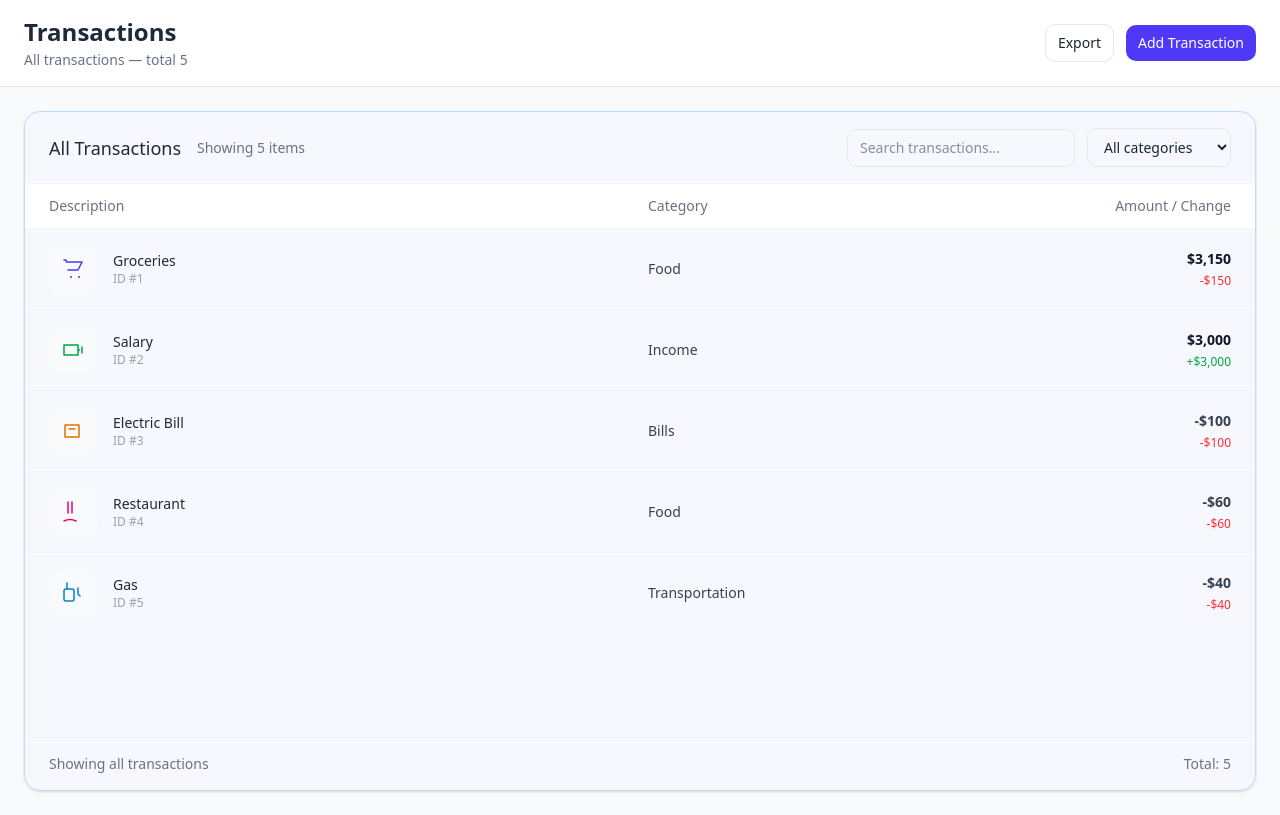
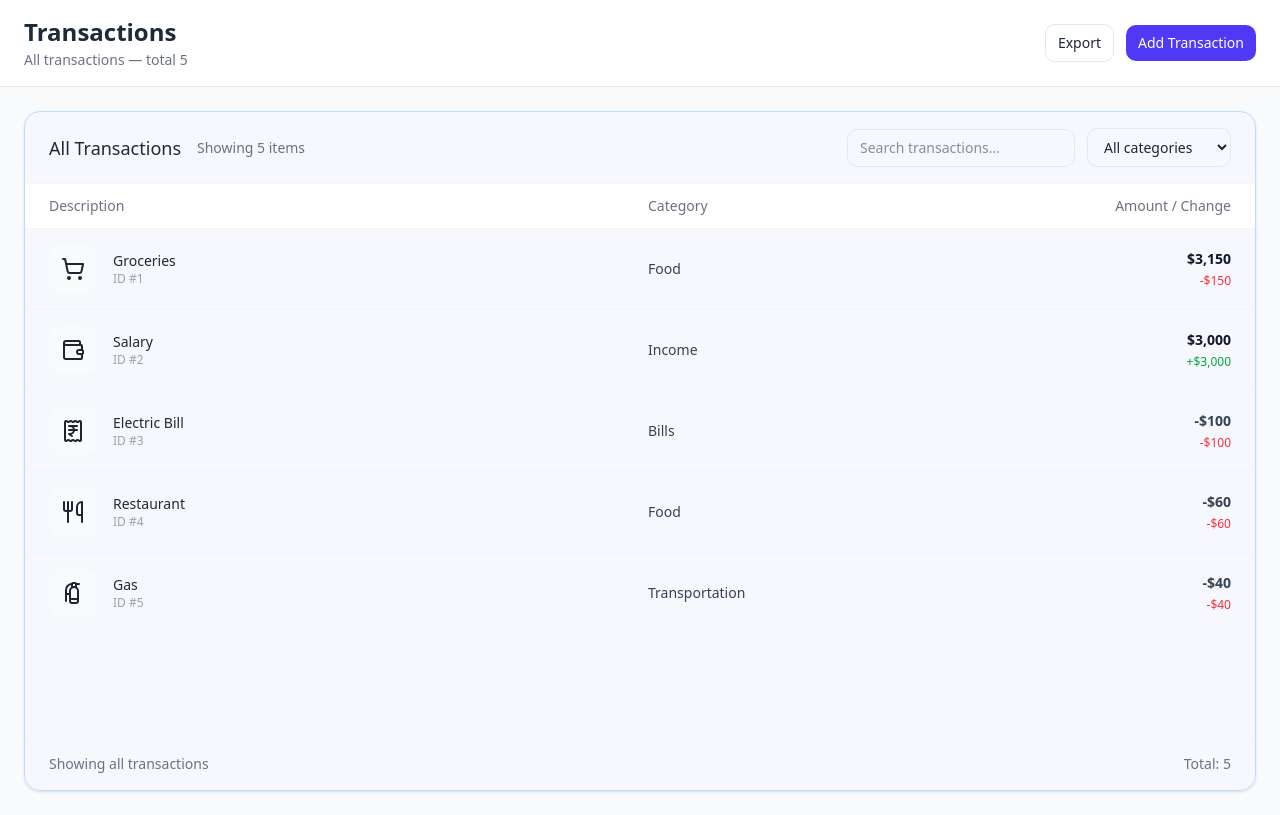
Before and after one commit to Pratik-k-sahoo/AI-Finance-Manager, a React (Vite) app: page /transaction in a window 1280 px wide. Built offline with nearby package versions, Linux system fonts and the light colour scheme.

Commit message:
Icons changed

```diff
--- a/src/pages/Transaction.jsx
+++ b/src/pages/Transaction.jsx
@@ -1,3 +1,9 @@
+import { Wallet } from "lucide-react";
+import { Utensils } from "lucide-react";
+import { BringToFront } from "lucide-react";
+import { FireExtinguisher } from "lucide-react";
+import { ReceiptIndianRupee } from "lucide-react";
+import { ShoppingCart } from "lucide-react";
 import React from "react";
 
 
@@ -14,48 +20,27 @@ const Icon = ({ name }) => {
   switch (name) {
     case "cart":
       return (
-        <svg className="w-6 h-6 text-indigo-600" viewBox="0 0 24 24" fill="none" aria-hidden>
-          <path d="M3 3h2l.4 2M7 13h10l4-8H5.4" stroke="currentColor" strokeWidth="1.5" strokeLinecap="round" strokeLinejoin="round"/>
-          <circle cx="10" cy="20" r="1" fill="currentColor"/>
-          <circle cx="18" cy="20" r="1" fill="currentColor"/>
-        </svg>
+        <ShoppingCart />
       );
     case "wallet":
       return (
-        <svg className="w-6 h-6 text-green-600" viewBox="0 0 24 24" fill="none" aria-hidden>
-          <path d="M3 7h14v10H3z" stroke="currentColor" strokeWidth="1.5" strokeLinecap="round" strokeLinejoin="round"/>
-          <path d="M21 9v6" stroke="currentColor" strokeWidth="1.5" strokeLinecap="round" strokeLinejoin="round"/>
-          <circle cx="18" cy="12" r="1" fill="currentColor"/>
-        </svg>
+        <Wallet />
       );
     case "bill":
       return (
-        <svg className="w-6 h-6 text-amber-600" viewBox="0 0 24 24" fill="none" aria-hidden>
-          <path d="M4 6h14v12H4z" stroke="currentColor" strokeWidth="1.5" strokeLinecap="round" strokeLinejoin="round"/>
-          <path d="M8 10h6" stroke="currentColor" strokeWidth="1.5" strokeLinecap="round" strokeLinejoin="round"/>
-        </svg>
+        <ReceiptIndianRupee />
       );
     case "utensils":
       return (
-        <svg className="w-6 h-6 text-pink-600" viewBox="0 0 24 24" fill="none" aria-hidden>
-          <path d="M7 2v11" stroke="currentColor" strokeWidth="1.5" strokeLinecap="round" strokeLinejoin="round"/>
-          <path d="M11 2v11" stroke="currentColor" strokeWidth="1.5" strokeLinecap="round" strokeLinejoin="round"/>
-          <path d="M3 21c4-2 8-2 12 0" stroke="currentColor" strokeWidth="1.5" strokeLinecap="round" strokeLinejoin="round"/>
-        </svg>
+        <Utensils />
       );
     case "gas":
       return (
-        <svg className="w-6 h-6 text-sky-600" viewBox="0 0 24 24" fill="none" aria-hidden>
-          <path d="M6 2v6" stroke="currentColor" strokeWidth="1.5" strokeLinecap="round" strokeLinejoin="round"/>
-          <rect x="3" y="8" width="10" height="12" rx="2" stroke="currentColor" strokeWidth="1.5"/>
-          <path d="M17 7v6l2 2" stroke="currentColor" strokeWidth="1.5" strokeLinecap="round" strokeLinejoin="round"/>
-        </svg>
+        <FireExtinguisher />
       );
     default:
       return (
-        <svg className="w-6 h-6 text-gray-400" viewBox="0 0 24 24" fill="none" aria-hidden>
-          <circle cx="12" cy="12" r="10" stroke="currentColor" strokeWidth="1.5"/>
-        </svg>
+        <BringToFront />
       );
   }
 };
```
